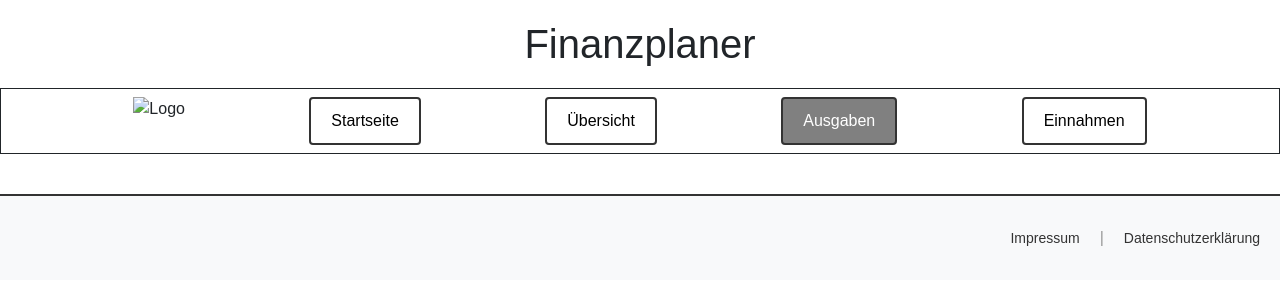
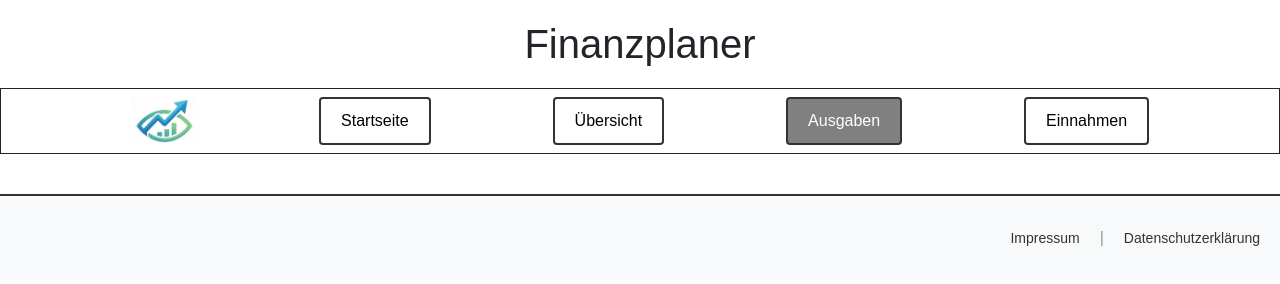
Before and after one commit to darknesshyper/FinanzplanerESDOKU, a plain HTML site: page ausgaben.html in a window 1280 px wide. Drawn offline with nearby package versions, Linux system fonts and the light colour scheme.

Commit message:
New logo proposal and integration

```diff
--- a/ausgaben.html
+++ b/ausgaben.html
@@ -11,7 +11,7 @@
 <body>
     <h1>Finanzplaner</h1>
     <span class="d-flex justify-content-evenly border border-dark p-2" >
-    <img src="" alt="Logo">
+    <img src="Finanzplaner_Logo.png" alt="Logo" id="logo">
     <a href="index.html"><button class="button">Startseite</button></a>
     <a href="uebersicht.html"><button class="button">Übersicht</button></a>
     <a href="ausgaben.html"><button class="button active">Ausgaben</button></a>
--- a/stylesheet.css
+++ b/stylesheet.css
@@ -175,3 +175,7 @@ th, td {
 .form-switch{
   align-self: center;
 }
+
+#logo{
+  height: 47.2px;
+}
```
Also changed, not shown: datenschutz.html (+1 -1 lines), einnahmen.html (+1 -1 lines), impressum.html (+1 -1 lines), index.html (+1 -1 lines), uebersicht.html (+1 -1 lines), Finanzplaner_Logo.png (added).
